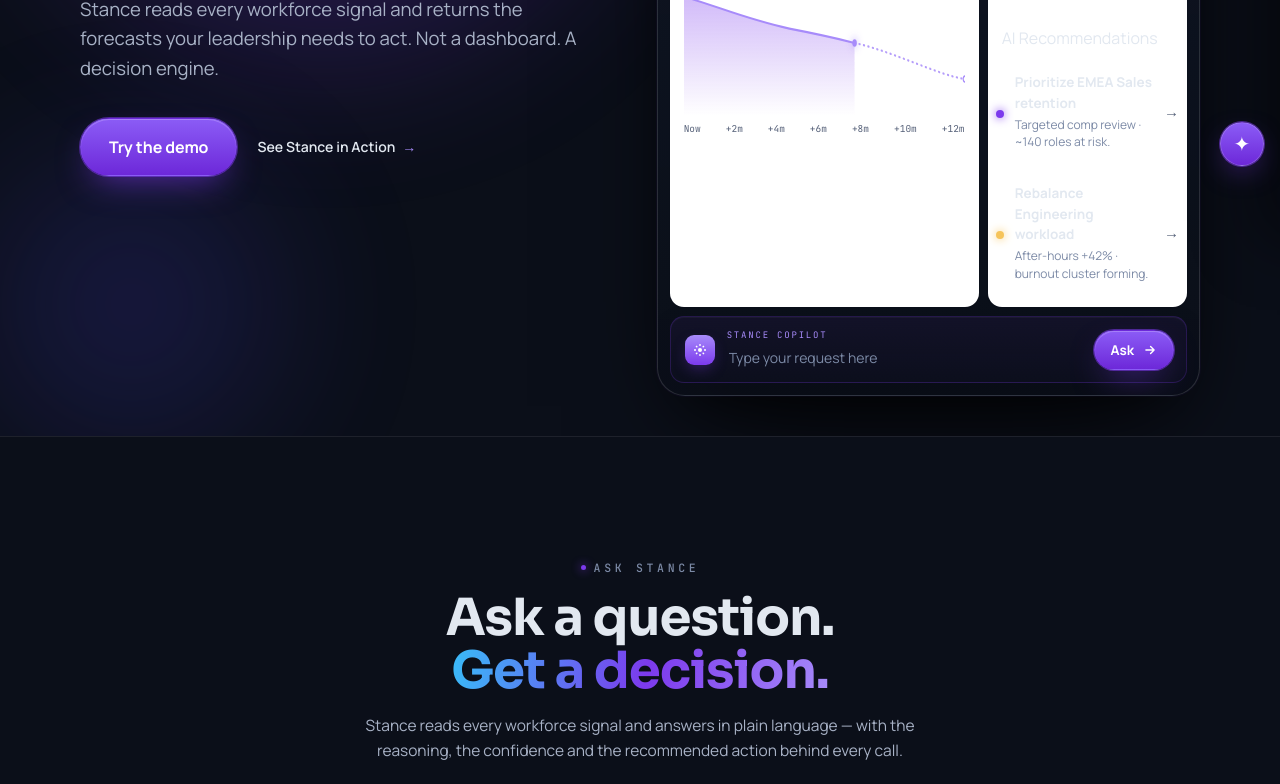
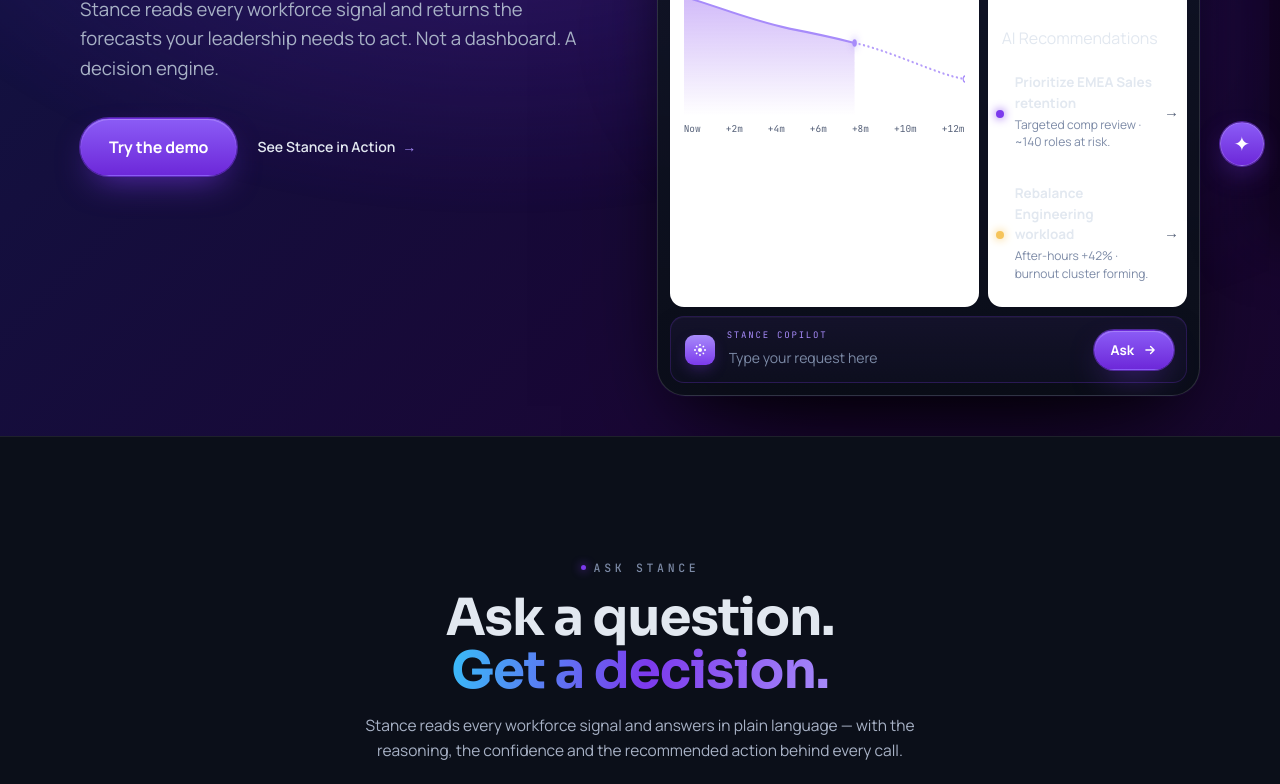
Before and after one commit to anthonyschwing/Stance, a website with bundled scripts: page Stance Landing.html in a window 1280 px wide. Shown: the part 558-1342 px from the top of the page. Built offline with nearby package versions, Linux system fonts and the light colour scheme.

Commit message:
feat: replace orbs with mesh gradient animation (Aceternity-style)

```diff
--- a/Stance Landing.html
+++ b/Stance Landing.html
@@ -90,10 +90,10 @@
 
 <!-- ============================= HERO ============================= -->
 <section class="section hero" id="hero">
-  <div class="hero-orbs" aria-hidden="true">
-    <div class="hero-orb hero-orb--1"></div>
-    <div class="hero-orb hero-orb--2"></div>
-    <div class="hero-orb hero-orb--3"></div>
+  <div class="hero-mesh" aria-hidden="true">
+    <div class="hero-mesh__base"></div>
+    <div class="hero-mesh__halo1"></div>
+    <div class="hero-mesh__halo2"></div>
   </div>
   <div class="wrap">
     <div class="hero-grid">
--- a/assets/polish.css
+++ b/assets/polish.css
@@ -362,66 +362,59 @@ body[data-hero="split"] .hero-copy{ max-width:600px; padding-top:6px; }
   .hero h1{ font-size:clamp(42px,8.5vw,60px); }
 }
 
-/* ---- Hero orbs ---- */
-@keyframes orb-float-1 {
-  0%, 100% { transform: translateY(0); }
-  50%       { transform: translateY(-30px); }
+/* ---- Hero mesh gradient ---- */
+@keyframes gradientShift {
+  0%   { background-position: 0% 50%; }
+  50%  { background-position: 100% 50%; }
+  100% { background-position: 0% 50%; }
 }
-@keyframes orb-float-2 {
-  0%, 100% { transform: translateY(0); }
-  50%       { transform: translateY(30px); }
+@keyframes pulse1 {
+  from { opacity: .6; transform: scale(1); }
+  to   { opacity: 1;  transform: scale(1.1); }
 }
-@keyframes orb-float-3 {
-  0%, 100% { transform: translate(0, 0); }
-  50%       { transform: translate(22px, -22px); }
+@keyframes pulse2 {
+  from { opacity: .4; transform: scale(1.05); }
+  to   { opacity: .8; transform: scale(.95); }
 }
 
 .hero { overflow: hidden; }
 
-.hero-orbs {
+.hero-mesh {
   position: absolute; inset: 0;
   pointer-events: none; z-index: 0;
 }
-.hero-orb {
-  position: absolute; border-radius: 50%;
-  filter: blur(80px); mix-blend-mode: normal;
-  will-change: transform;
+
+/* Base — shifting gradient */
+.hero-mesh__base {
+  position: absolute; inset: 0;
+  background: linear-gradient(-45deg, #0B0F19, #1a0533, #0d1b4b, #1a0533, #0B0F19);
+  background-size: 400% 400%;
+  animation: gradientShift 12s ease infinite;
 }
 
-/* Orb 1 — center-left, slightly above H1 */
-.hero-orb--1 {
-  width: 600px; height: 600px;
-  left: 2%; top: 5%;
-  background: #7C3AED;
-  opacity: .22;
-  animation: orb-float-1 12s ease-in-out infinite;
-}
-/* Orb 2 — top-right */
-.hero-orb--2 {
-  width: 400px; height: 400px;
-  right: -60px; top: -40px;
-  background: #A78BFA;
-  opacity: .15;
-  animation: orb-float-2 9s ease-in-out infinite;
-}
-/* Orb 3 — bottom-left */
-.hero-orb--3 {
-  width: 300px; height: 300px;
-  left: -40px; bottom: -40px;
-  background: #4F46E5;
-  opacity: .18;
-  animation: orb-float-3 15s ease-in-out infinite;
+/* Halo 1 — violet central */
+.hero-mesh__halo1 {
+  position: absolute; inset: 0;
+  background: radial-gradient(ellipse 80% 60% at 40% 40%, rgba(124,58,237,.3) 0%, transparent 60%);
+  animation: pulse1 8s ease-in-out infinite alternate;
 }
 
-/* Hero content above orbs */
+/* Halo 2 — bleu droit */
+.hero-mesh__halo2 {
+  position: absolute; inset: 0;
+  background: radial-gradient(ellipse 60% 50% at 80% 60%, rgba(79,70,229,.2) 0%, transparent 60%);
+  animation: pulse2 11s ease-in-out infinite alternate;
+}
+
+/* Hero content above mesh */
 .hero > .wrap { position: relative; z-index: 1; }
 
-/* Mobile — 60% size */
+/* Mobile — durée x1.5, opacités -20% */
 @media (max-width: 768px) {
-  .hero-orb--1 { width: 360px; height: 360px; }
-  .hero-orb--2 { width: 240px; height: 240px; }
-  .hero-orb--3 { width: 180px; height: 180px; }
+  .hero-mesh__base  { animation-duration: 18s; }
+  .hero-mesh__halo1 { animation-duration: 12s; background: radial-gradient(ellipse 80% 60% at 40% 40%, rgba(124,58,237,.24) 0%, transparent 60%); }
+  .hero-mesh__halo2 { animation-duration: 16.5s; background: radial-gradient(ellipse 60% 50% at 80% 60%, rgba(79,70,229,.16) 0%, transparent 60%); }
 }
 @media (prefers-reduced-motion: reduce) {
-  .hero-orb { animation: none; }
+  .hero-mesh__base, .hero-mesh__halo1, .hero-mesh__halo2 { animation: none; }
 }
```
